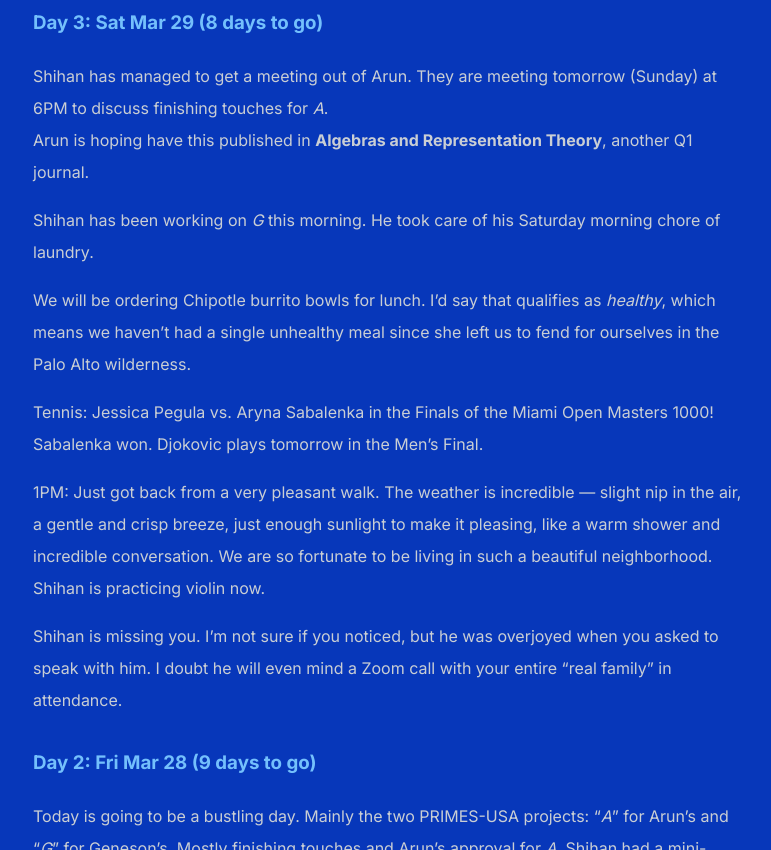
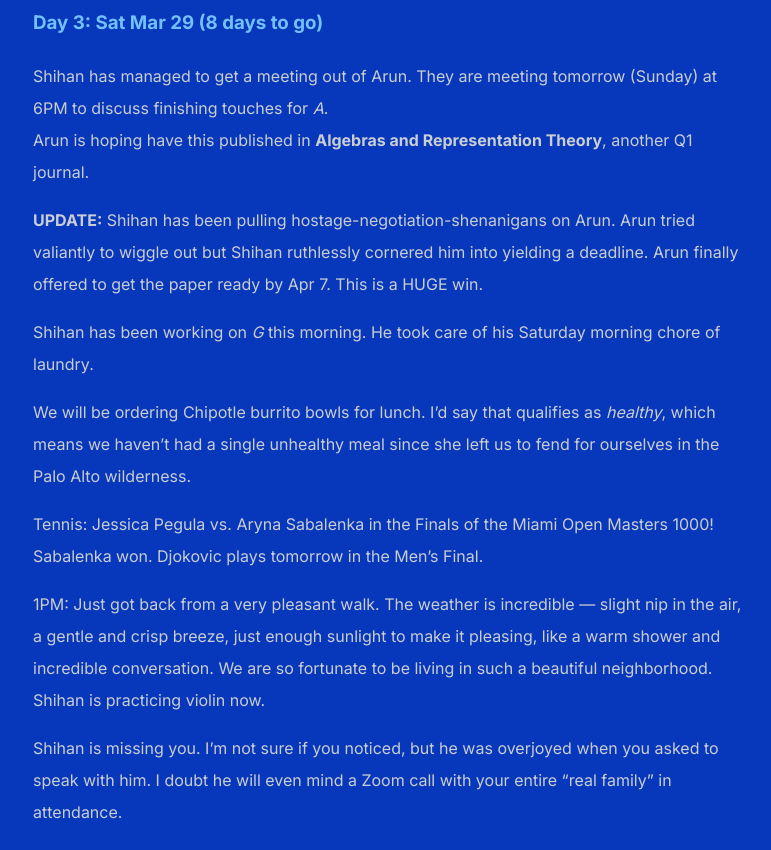
Before and after one commit to shihankanungo/shihankanungo.github.io, a Jekyll site: the page built from india-trip.md, in a window 1280 px wide and 900 px high, scrolled down 610 px, cut to the strip 50-900 px from the top of the window. Shown: the whole strip, without its empty margins (247-1018 px from the left). Built offline with Jekyll 4.4.1, drawn with Linux system fonts in a browser that asks for light colours.

Commit message:
Update india-trip.md

```diff
--- a/india-trip.md
+++ b/india-trip.md
@@ -12,6 +12,9 @@ title: X
 
 Shihan has managed to get a meeting out of Arun. They are meeting tomorrow (Sunday) at 6PM to discuss finishing touches for _A_.
 <br> Arun is hoping have this published in **Algebras and Representation Theory**, another Q1 journal.
+
+**UPDATE:** Shihan has been pulling hostage-negotiation-shenanigans on Arun. Arun tried valiantly to wiggle out but Shihan
+ruthlessly cornered him into yielding a deadline. Arun finally offered to get the paper ready by Apr 7. This is a HUGE win.
 
 Shihan has been working on _G_ this morning. He took care of his Saturday morning chore of laundry.
 
```
